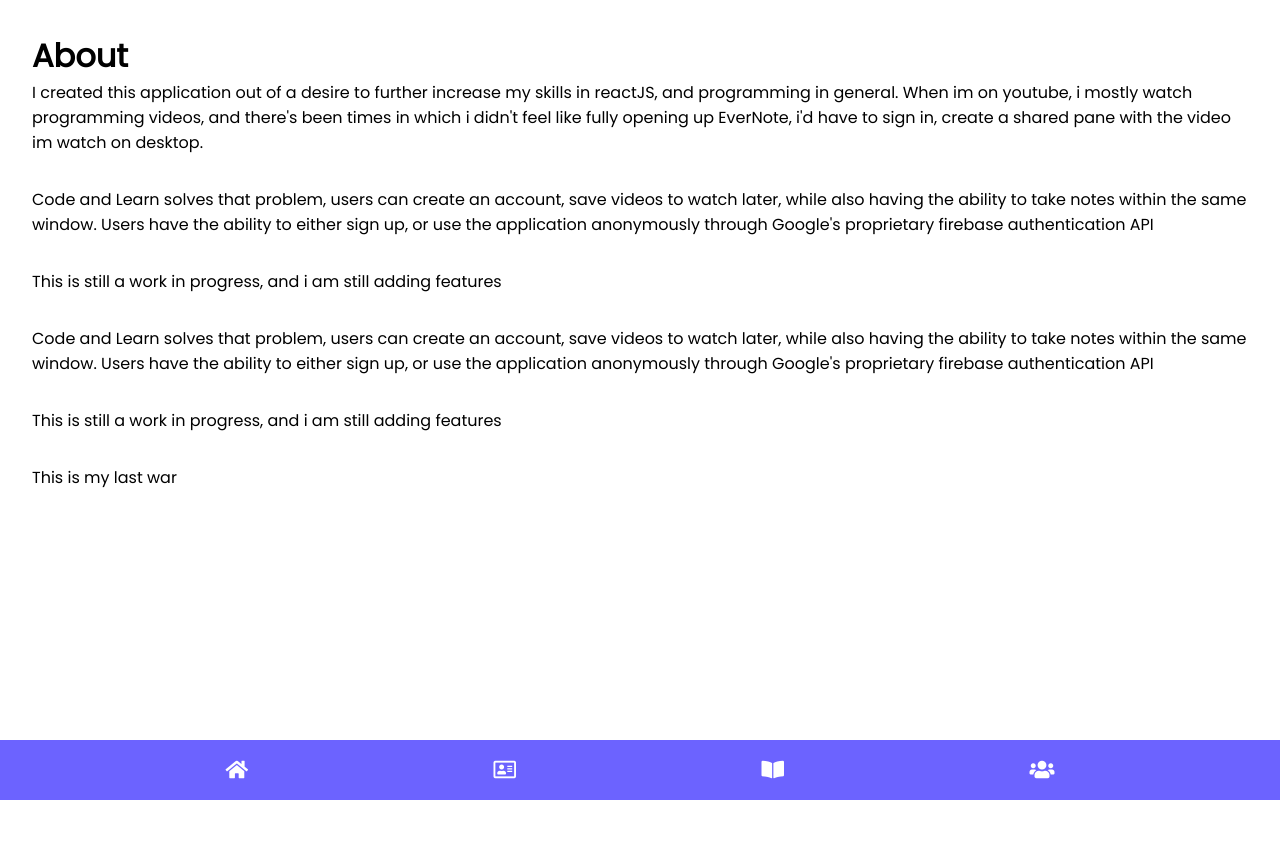
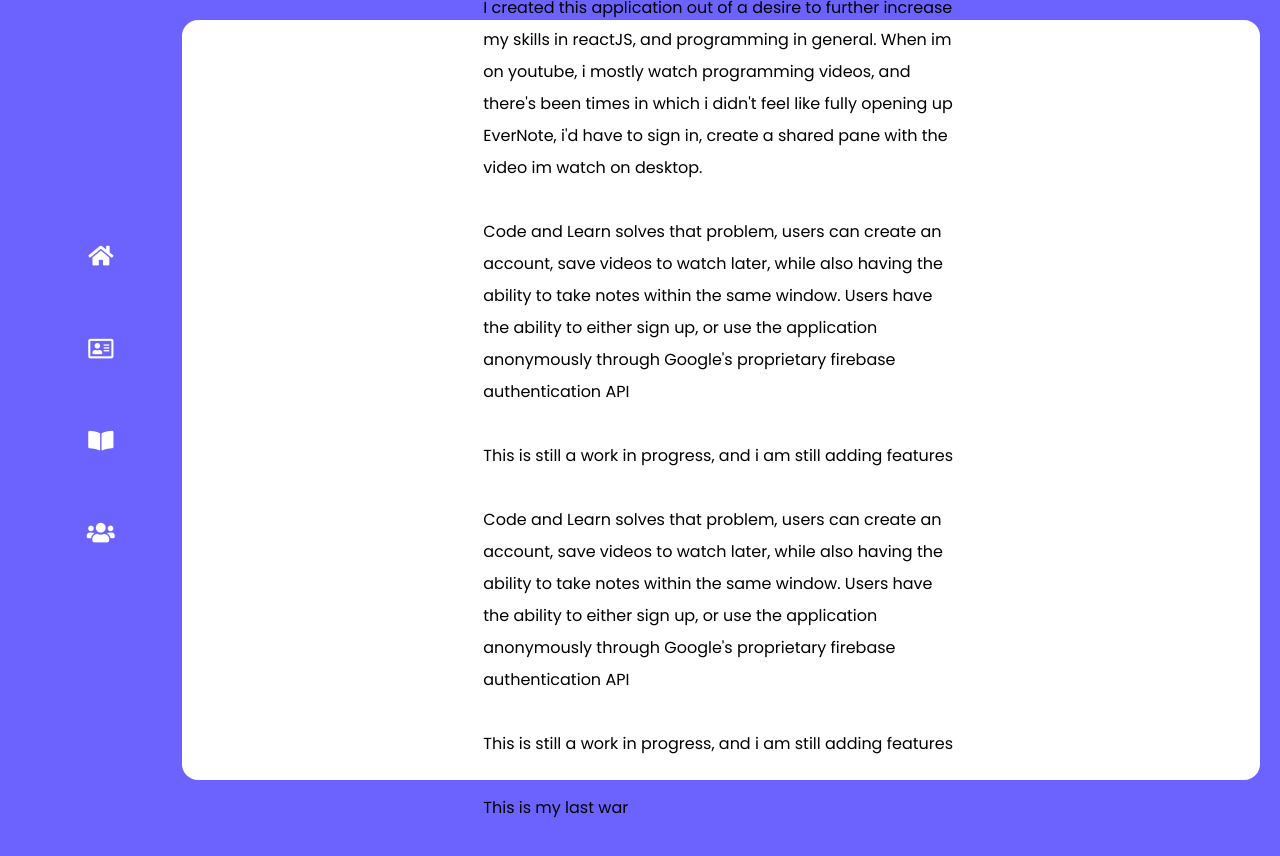
Before and after one commit to cerlans/code-and-learn, a React (Create React App) app: page /About in a window 1280 px wide. Shown: the top 856 px of the page. Before the commit the page ends 800 px from the top, so only its background shows below. Built offline with nearby package versions, Linux system fonts and the light colour scheme; what firebaseui would draw is missing.

Commit message:
2 files modified

```diff
--- a/src/Topics.js
+++ b/src/Topics.js
@@ -112,7 +112,7 @@ function Topics() {
               <i class="fab fa-js"></i>
             </div>
             <div className="text">
-              <p>Javascript (ES6)</p>
+              <p>Javascript</p>
             </div>
           </div>
           <div className="topics-card" style={{ background: "#41b883" }}>
--- a/src/style.css
+++ b/src/style.css
@@ -1,3 +1,4 @@
+
 
 @import url('https://fonts.googleapis.com/css2?family=Poppins&display=swap');
 * {
@@ -205,94 +206,234 @@ p {
 	pointer-events: none;
 }
 
-
-
-@media (min-width:320px)  {
-
+@media (min-width:320px) {
 	body {
-    background:initial;
-    padding:0px;
-    color:none;
+		background: initial;
+		padding: 0px;
+		color: none;
 	}
 	.master {
-    display:block;
+		display: block;
 	}
 	.sidebar {
-    background:#6c63ff;
-    display:block;
-    bottom:0%;
-    width:100%;
-    position:fixed;
+		background: #6c63ff;
+		display: block;
+		bottom: 0%;
+		width: 100%;
+		position: fixed;
 	}
 	.sidebar ul {
-    display:flex;
-    flex-direction:row;
-    justify-content:space-evenly;
-    padding:0px;
+		display: flex;
+		flex-direction: row;
+		justify-content: space-evenly;
+		padding: 0px;
 	}
 	.sidebar ul li {
-    color:white;
-    font-size:initial;
-    padding:initial;
-    margin:initial;
+		color: white;
+		font-size: initial;
+		padding: initial;
+		margin: initial;
 	}
 	.sidebar i {
-    font-size:20px;
-    margin:0px;
+		font-size: 1.4rem;
+		margin: 0px;
 	}
 	.information-view {
-    border-radius:initial;
-    display:block;
+		border-radius: initial;
+		display: block;
 		height: 100%;
 		overflow: scroll;
-    width:100%;
+		width: 100%;
 	}
 	.information-view .parent {
-    margin-top:5rem;
+		margin-top: 5rem;
 		flex-direction: column;
-    padding:0px;
+		padding: 0px;
 	}
 	.information-view .sign-in {
-    padding:initial;
-    margin-top:3rem;
-
+		padding: initial;
+		margin-top: 3rem;
 	}
 	.information-view .parent .sign-in h1 {
 		/*padding inherit = 0px from .parent class */
-
-    font-size:2rem;
-    padding:inherit;
+		font-size: 2rem;
+		padding: inherit;
 	}
 	.information-view .parent .photo {
-    order:-1;
-    padding:inherit;
-    width:100%;
-
+		order: -1;
+		padding: inherit;
+		width: 100%;
 	}
 	.information-view .parent .photo img {
-    width:100%;
+		width: 100%;
 	}
 }
+
 
 /*About Section */
 
 .information-view .about {
-   padding:2rem;
-   height:auto;
-   width:100%;
+	padding: 2rem;
+	height: auto;
+	width: 100%;
 }
- .information-view .about p{
-   font-size:initial;
-   letter-spacing:initial;
-   line-height:initial;
-   margin-bottom:2rem;
 
+.information-view .about p {
+	font-size: initial;
+	letter-spacing: initial;
+	line-height: initial;
+	margin-bottom: 2rem;
 }
 
 
 /* Topics section */
 
 .information-view .topics-header {
-      width:100%;
-      padding:1rem;
+	width: 100%;
+	padding: 1rem;
 }
+
+@media (min-width:1025px) {
+	body {
+		background: #6c63ff;
+		padding: 20px;
+	}
+	.master {
+		display: flex;
+	}
+	.sidebar {
+		align-items: center;
+		display: flex;
+		position: initial;
+		width: 15%;
+	}
+	.sidebar i {
+		padding: 20px;
+	}
+	.sidebar ul {
+		width: 100%;
+		display: flex;
+		text-align: center;
+		flex-direction: column;
+		list-style-type: none;
+	}
+	.sidebar ul li {
+		color: white;
+		cursor: pointer;
+		padding: 10px;
+		font-size: 22px;
+		text-transform: uppercase;
+		margin-bottom: 10px;
+	}
+	.information-view {
+		width: 100%;
+		background: white;
+		height: 95vh;
+		border-radius: 1rem;
+		display: flex;
+		align-items: center;
+		justify-content: center;
+		overflow: initial;
+	}
+	.information-view .about {
+		width: 50%;
+		margin: 0 auto;
+	}
+	.information-view .about p {
+		line-height: 2.0;
+	}
+	.information-view .parent {
+		align-items: center;
+		display: flex;
+		flex-direction: row;
+		height: 100%;
+		width: 100%;
+		margin-top: 0px;
+	}
+	.information-view .parent .photo {
+		order: initial;
+	}
+	.sign-in {
+		flex: 1 !important;
+		padding: 2rem;
+	}
+	.sign-in h1 {
+		padding: 2rem;
+		font-size: 40px;
+		text-align: center;
+	}
+	.sign-in .button-container {
+		padding: 2rem;
+		text-align: center;
+	}
+	.sign-in button {
+		all: unset;
+		padding: 15px 32px;
+		background: #6c63ff;
+		border-radius: 1rem;
+		color: white;
+		transition: 0.2s;
+	}
+	.sign-in button:hover {
+		background: white;
+		color: #6c63ff;
+		border: 1px solid #6c63ff;
+	}
+	.photo {
+		padding: 2rem;
+		flex: 1;
+	}
+
+  /* TOPICS SECTION*/
+
+  .topics-header {
+	margin-top: 5rem;
+	text-align: center;
+  width:50% !important;
+}
+
+.topics-header h1 {
+	margin-bottom: 1rem;
+}
+
+.topics-header .sign-up {
+	font-size: 24px;
+	text-decoration: underline;
+}
+
+.topics-cont {
+	margin-top: 0rem;
+	text-align: center;
+}
+
+.topics-icons {
+  display: flex;
+	flex-wrap: wrap;
+	justify-content: center;
+}
+
+.topics-icons .topics-card {
+  display: flex;
+	cursor: pointer;
+	padding: 10px;
+	font-size: 20px;
+	margin: 20px;
+}
+
+.topics-icons .topics-card .inner {
+	flex: 1;
+}
+
+.topics-icons .topics-card .text {
+	flex: 1;
+	align-items: center;
+	display: flex;
+	color: white;
+}
+
+.topics-icons .topics-card i {
+	padding: 10px;
+	font-size: 80px;
+}
+
+}
```
Lines whose indentation alone changed are shown as unchanged.
